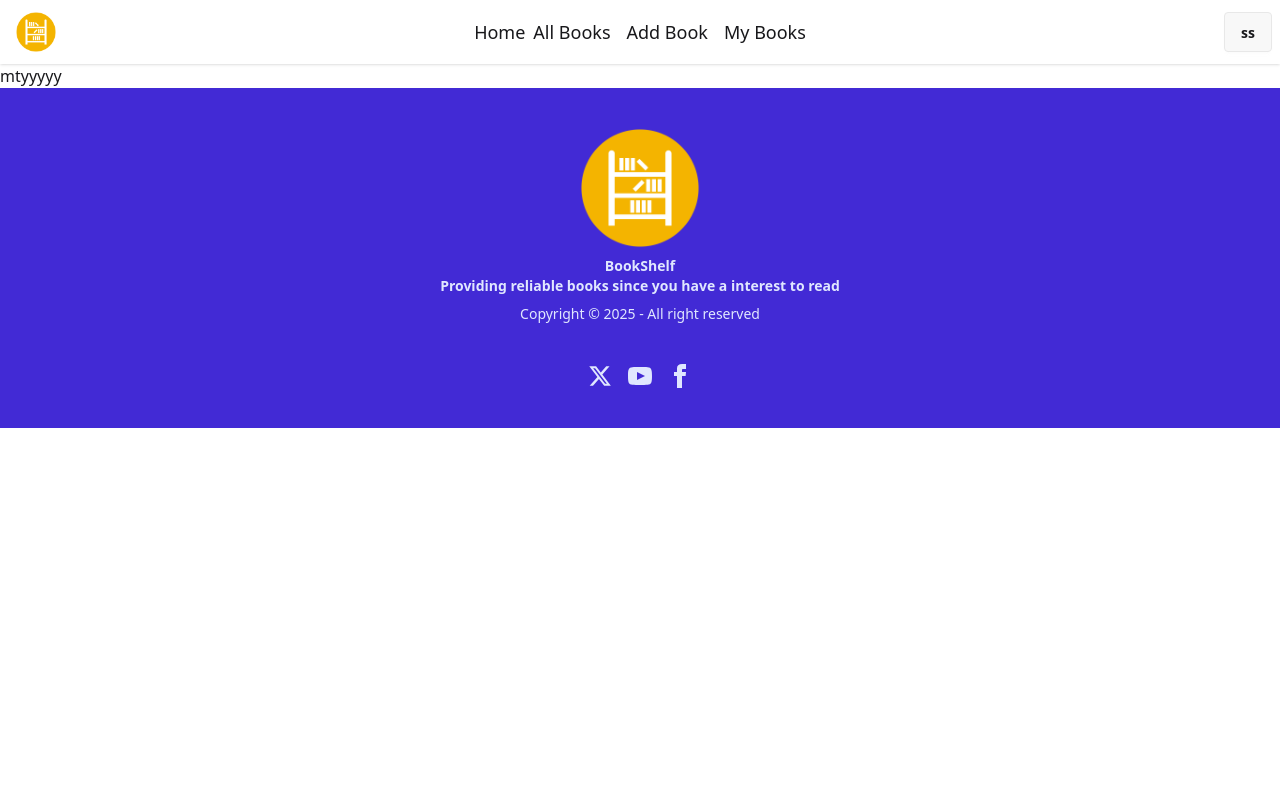
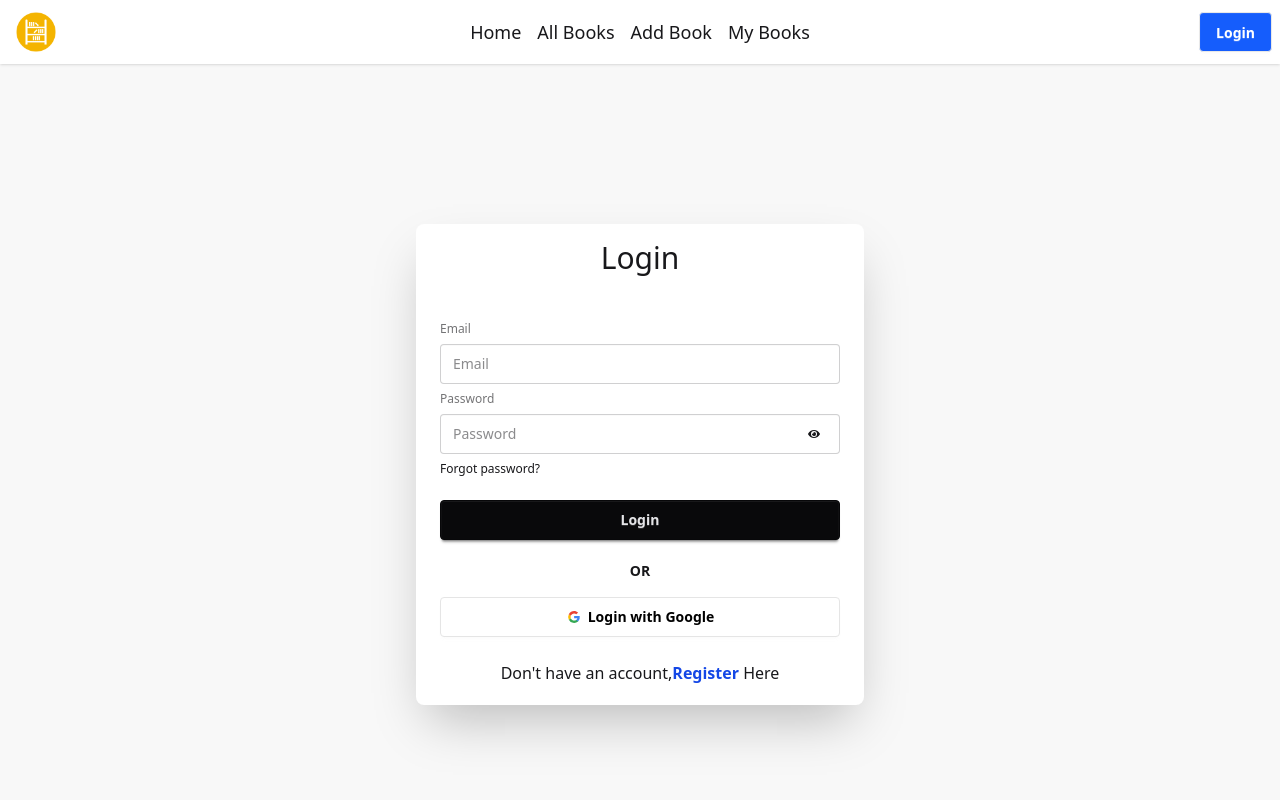
Before and after one commit to Alif0007/book-shelf-client, a React (Vite) app: page /login in a window 1280 px wide. Shown: the top 800 px of the page. Built offline with nearby package versions, Linux system fonts and the light colour scheme; no server answers.

Commit message:
authintication added

```diff
--- a/src/component/header/Navbar.jsx
+++ b/src/component/header/Navbar.jsx
@@ -1,14 +1,31 @@
 import React from 'react';
 import { NavLink, Link } from 'react-router';
 import logo from '../../assets/book-shelf_8766963.png'
+import { AuthContext } from '../../authProvider/AuthProvider';
+import { use } from 'react';
+import toast from 'react-hot-toast';
 
 
 const Navbar = () => {
+
+    const { user, signOutUser, setUser } = use(AuthContext)
+
+    const handleSignOut = () => {
+        signOutUser()
+            .then(() => {
+
+                toast.success('Logged Out Succesfully')
+                setUser(null)
+            }).catch((error) => {
+                console.log(error)
+            });
+    }
+
     const links = <>
-        <NavLink to="/"><li className='mx-2 text-lg'>Home</li></NavLink>
-        <NavLink to="/allbooks"><li className='mr-2 text-lg'>All Books</li></NavLink>
-        <NavLink to="/addbook"><li className='mx-2 text-lg'>Add Book</li></NavLink>
-        <NavLink to="/mybooks"><li className='mx-2 text-lg'>My Books</li></NavLink>
+        <NavLink to="/"><li className=' text-lg'>Home</li></NavLink>
+        <NavLink to="/allbooks"><li className=' text-lg'>All Books</li></NavLink>
+        <NavLink to="/addbook"><li className=' text-lg'>Add Book</li></NavLink>
+        <NavLink to="/mybooks"><li className=' text-lg'>My Books</li></NavLink>
     </>
 
 
@@ -22,7 +39,7 @@ const Navbar = () => {
                         </div>
                         <ul
                             tabIndex="-1"
-                            className="menu menu-sm dropdown-content bg-base-100 rounded-box z-1 mt-3 w-52 p-2 shadow">
+                            className="menu menu-sm dropdown-content bg-base-100 rounded-box z-1 mt-3 w-52 p-4 shadow">
                             {links}
                         </ul>
                     </div>
@@ -31,12 +48,25 @@ const Navbar = () => {
                     </div>
                 </div>
                 <div className="navbar-center hidden lg:flex">
-                    <ul className="menu menu-horizontal px-1">
+                    <ul className="menu menu-horizontal px-1 gap-4">
                         {links}
                     </ul>
                 </div>
                 <div className="navbar-end">
-                    <a className="btn">ss</a>
+                    {
+                        user ? <div className='flex items-center gap-4'>
+                            <div className='flex flex-col items-center'>
+                                <img
+                                    src={user.photoURL ? user.photoURL : "https://sbcf.fr/wp-content/uploads/2018/03/sbcf-default-avatar.png"}
+                                    alt="Profile"
+                                    className="w-10 h-10 rounded-full  border border-orange-300 shadow-md "
+                                />
+                                <p>{user.displayName}</p>
+                            </div>
+                            <Link to="/login"><div onClick={handleSignOut} className="btn bg-red-600 text-white">Log Out</div> </Link>
+                        </div> :
+                            <Link to="/login"><div className="btn bg-blue-600 text-white">Login</div> </Link>
+                    }
                 </div>
             </div>
         </div>
--- a/src/pages/addBook.jsx
+++ b/src/pages/addBook.jsx
@@ -1,6 +1,6 @@
 import React from 'react';
 
-const addBook = () => {
+const AddBook = () => {
     return (
         <div>
             add book
@@ -8,4 +8,4 @@ const addBook = () => {
     );
 };
 
-export default addBook;
+export default AddBook;
--- a/src/pages/loginPage.jsx
+++ b/src/pages/loginPage.jsx
@@ -1,18 +1,19 @@
 import React, { use, useRef, useState } from 'react';
 import { NavLink, useLocation, useNavigate } from 'react-router';
-import { auth, AuthContext } from '../provider/AuthProvider';
+import { AuthContext } from '../authProvider/AuthProvider';
 import { FaEye, FaEyeSlash } from 'react-icons/fa';
 import toast, { Toaster } from 'react-hot-toast';
-import { sendPasswordResetEmail } from 'firebase/auth';
+
 import { Navigate } from 'react-router';
+
 
 
 const LoginPage = () => {
 
     const { signInUser, googleSignIn, setUser } = use(AuthContext)
     const [showPass, setShowPass] = useState(false)
-    const [forgetPass, setForgetPass] = useState(false)
-    const [emailValue, setEmailValue] = useState("")
+
+
     const location = useLocation()
     const navigate = useNavigate()
 
@@ -63,42 +64,15 @@ const LoginPage = () => {
             });
     }
 
-    const toggleForgetPass = () => {
-        const email = emailRef.current.value || ""
-        setForgetPass(true)
-        setEmailValue(email)
-    }
 
-    const handleForgetPass = (e) => {
-        e.preventDefault()
-        const email = e.target.email.value
-        sendPasswordResetEmail(auth, email)
-            .then(() => {
-                toast.success('Reset Email Sent')
-                setForgetPass(false)
-                window.open("https://mail.google.com/mail/u/0/#inbox", "_blank");
-            })
-            .catch((error) => {
-                console.log(error)
-                // ..
-            });
-    }
 
 
     return (
         <div>
 
             <div className="hero bg-base-200 min-h-screen">
-                {forgetPass ?
-                    <div className='hero-content flex-col lg:flex-row-reverse w-full'>
-                        <form onSubmit={handleForgetPass}>
 
-                            <input required name="email" type="email" className="input w-full" placeholder="Email" value={emailValue} onChange={(e) => setEmailValue(e.target.value)} />
-                            <button type='submit' className="btn btn-neutral mt-4">Reset</button>
-                        </form>
 
-                    </div>
-                    :
                 <div className="hero-content flex-col lg:flex-row-reverse w-full">
 
                     <form onSubmit={handleLogin} className="card bg-base-100  w-full max-w-md shadow-2xl">
@@ -117,7 +91,7 @@ const LoginPage = () => {
                                         {showPass ? <FaEyeSlash /> : <FaEye />}
                                     </button>
                                 </div>
-                                    <div><a onClick={toggleForgetPass} className="link link-hover">Forgot password?</a></div>
+                                <div><a className="link link-hover">Forgot password?</a></div>
                                 <button type='submit' className="btn btn-neutral mt-4">Login</button>
                             </fieldset>
                             <p className='font-bold text-center p-2'>OR</p>
@@ -128,11 +102,11 @@ const LoginPage = () => {
                         </div>
 
                         <p className='text-center pb-5'>Don't have an account,
-                                <NavLink to="/auth/register"><span className='font-bold text-blue-700'>Register</span> </NavLink>
+                            <NavLink to="/register"><span className='font-bold text-blue-700'>Register</span> </NavLink>
 
                             Here</p>
                     </form>
-                    </div>}
+                </div>
 
             </div>
         </div>
--- a/src/pages/myBooks.jsx
+++ b/src/pages/myBooks.jsx
@@ -1,11 +1,11 @@
 import React from 'react';
 
-const myBooks = () => {
+const MyBooks = () => {
     return (
         <div>
-            mtyyyyy
+            Mtyyyyy
         </div>
     );
 };
 
-export default myBooks;
+export default MyBooks;
--- a/src/pages/registerPage.jsx
+++ b/src/pages/registerPage.jsx
@@ -1,5 +1,6 @@
 import React, { use, useState } from 'react';
-import { AuthContext } from '../provider/AuthProvider';
+
+import { AuthContext } from '../authProvider/AuthProvider';
 import { NavLink, useNavigate } from 'react-router';
 import toast, { Toaster } from 'react-hot-toast';
 import { FaEye, FaEyeSlash } from 'react-icons/fa';
@@ -8,7 +9,7 @@ import { FaEye, FaEyeSlash } from 'react-icons/fa';
 
 const RegisterPage = () => {
 
-    const { createUser, setUser, updateProfileUser } = use(AuthContext)
+    const { createUser, setUser, updateProfileUser, googleSignIn } = use(AuthContext)
     const [error, setError] = useState("")
     const [showPass, setShowPass] = useState(false)
 
@@ -71,6 +72,18 @@ const RegisterPage = () => {
             });
     }
 
+    const signInGoogle = (e) => {
+        e.preventDefault()
+        googleSignIn()
+            .then((result) => {
+                console.log(result.user)
+                setUser(result.user)
+                toast.success('Logged in Successfully')
+                navigate(location.state || '/')
+            }).catch((error) => {
+                console.log(error)
+            });
+    }
 
 
 
@@ -109,14 +122,20 @@ const RegisterPage = () => {
 
                                     <button type='submit' className="btn btn-neutral mt-4">Register</button>
                                 </fieldset>
+                                <p className='font-bold text-center p-2'>OR</p>
+                                <button onClick={signInGoogle} className="btn bg-white text-black border-[#e5e5e5]">
+                                    <svg aria-label="Google logo" width="16" height="16" xmlns="http://www.w3.org/2000/svg" viewBox="0 0 512 512"><g><path d="m0 0H512V512H0" fill="#fff"></path><path fill="#34a853" d="M153 292c30 82 118 95 171 60h62v48A192 192 0 0190 341"></path><path fill="#4285f4" d="m386 400a140 175 0 0053-179H260v74h102q-7 37-38 57"></path><path fill="#fbbc02" d="m90 341a208 200 0 010-171l63 49q-12 37 0 73"></path><path fill="#ea4335" d="m153 219c22-69 116-109 179-50l55-54c-78-75-230-72-297 55"></path></g></svg>
+                                    Login with Google
+                                </button>
                                 <div className='text-red-600'>
                                     {error && error}
                                 </div>
 
 
 
+
                             </form>
-                            <p className='text-center pb-5'>Already have an account, <NavLink to="/auth/login"><span className='font-bold text-blue-700'>Login </span> </NavLink> Here</p>
+                            <p className='text-center pb-5'>Already have an account, <NavLink to="/login"><span className='font-bold text-blue-700'>Login </span> </NavLink> Here</p>
 
                         </div>
                     </div>
--- a/src/root/Root.jsx
+++ b/src/root/Root.jsx
@@ -2,6 +2,7 @@ import React from 'react';
 import Navbar from '../component/header/Navbar';
 import { Outlet } from 'react-router';
 import Footer from '../component/footer/Footer';
+import { Toaster } from 'react-hot-toast';
 
 
 
@@ -11,6 +12,9 @@ const Root = () => {
             <Navbar></Navbar>
             <Outlet></Outlet>
             <Footer />
+            <div>
+                <Toaster></Toaster>
+            </div>
         </div>
     );
 };
--- /dev/null
+++ b/src/routes/PrivateRoute.jsx
@@ -0,0 +1,23 @@
+import React, { use } from 'react';
+import { AuthContext } from '../authProvider/AuthProvider'
+import { Navigate, useLocation } from 'react-router';
+// import { AuthContext } from '../authProvider/AuthProvider';
+
+const PrivateRoute = ({ children }) => {
+    const { user, loading } = use(AuthContext)
+    const location = useLocation()
+
+    if (loading) {
+        return <div className='flex justify-center'>
+            <span className="loading loading-bars loading-xl"></span>
+        </div>
+    }
+
+    if (user) {
+        return children
+    }
+
+    return <Navigate state={location.pathname} to="/login"></Navigate>
+};
+
+export default PrivateRoute;
```
Also changed, not shown: src/pages/allBooks.jsx (+2 -2 lines), src/routes/routes.jsx (+7 -4 lines). Lines whose indentation alone changed are shown as unchanged.
